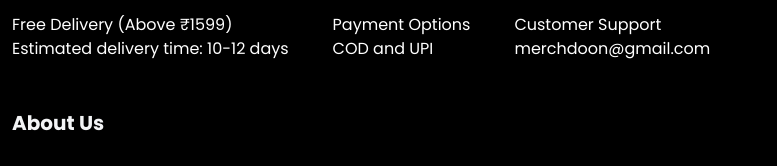
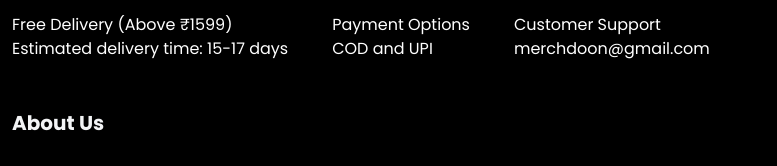
Before and after one commit to balwantm/doon-merch, a website built with Vite: page index.html in a window 1280 px wide. Shown: the part 953-1119 px from the top of the page, 0-777 px from the left. Built offline with nearby package versions, Linux system fonts and the light colour scheme.

Commit message:
ddddddddddd

```diff
--- a/index.html
+++ b/index.html
@@ -335,7 +335,7 @@
 							</svg>
 							<p class="py-4 flex flex-col">
 								<span>Free Delivery (Above ₹1599)</span>
-								<span>Estimated delivery time: 10-12 days</span>
+								<span>Estimated delivery time: 15-17 days</span>
 							</p>
 						</div>
 						<!-- Second Column -->
```
